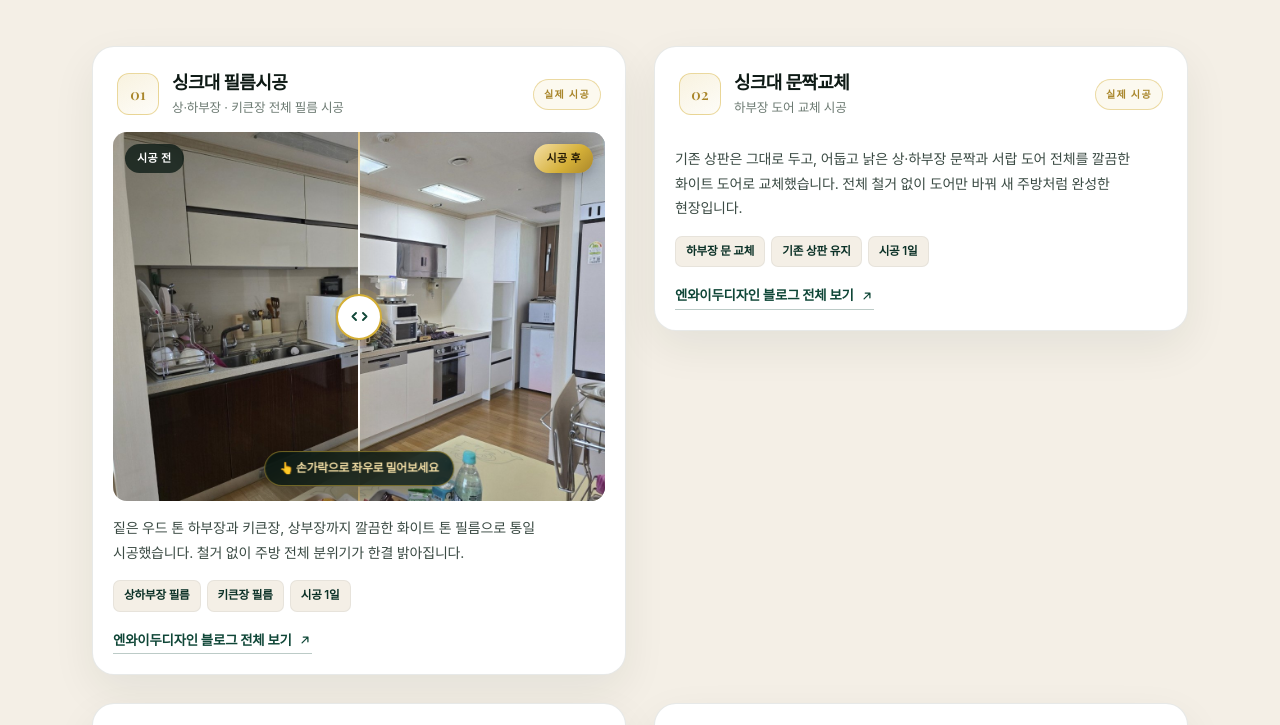
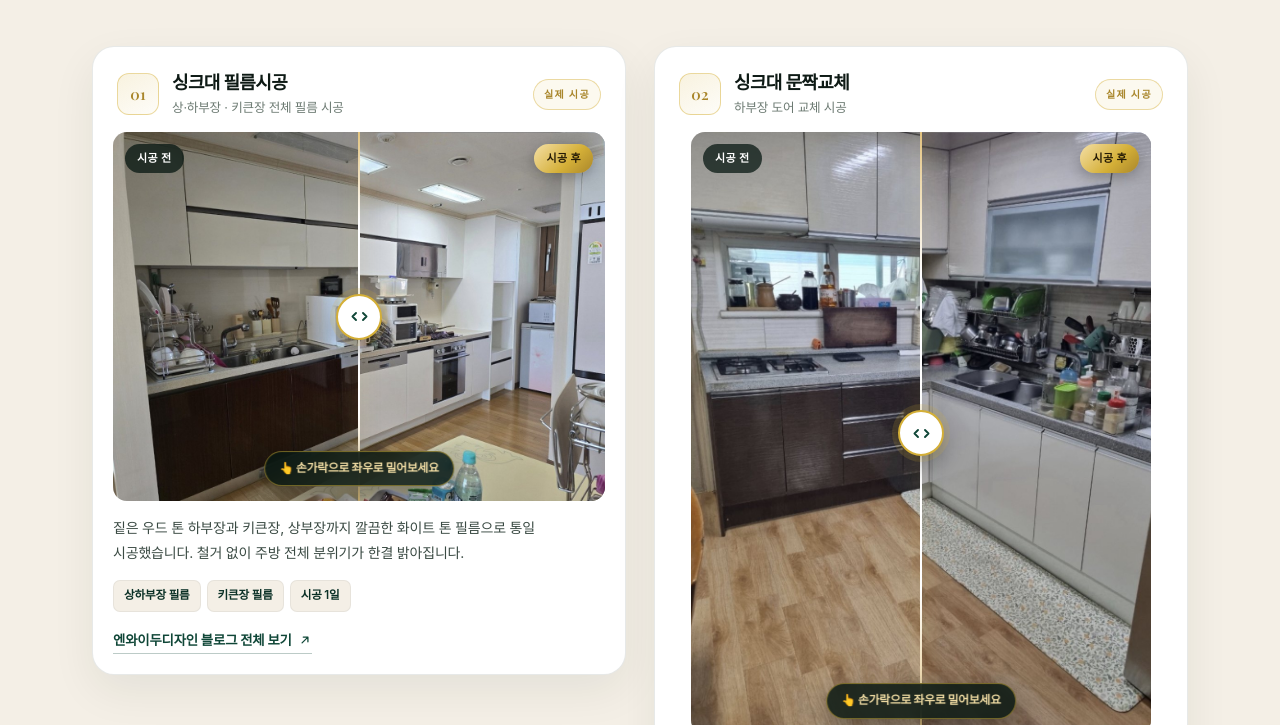
Before and after one commit to david4862/david4862.github.io, a plain HTML site: page index.html in a window 1280 px wide. Shown: the part 1180-1905 px from the top of the page. Drawn offline with nearby package versions, Linux system fonts and the light colour scheme; a web font is replaced by a local one.

Commit message:
시공사례 02 세로형 슬라이더 폭 지정 (align-self:center로 폭이 0이 되던 문제 수정)

```diff
--- a/index.html
+++ b/index.html
@@ -376,7 +376,7 @@ ul{margin:0}
 .case .ba__range::-webkit-slider-thumb{width:46px;height:46px}
 .case .ba__range::-moz-range-thumb{width:46px;height:46px}
 /* 시공사례 02 — 상·하부장 전체가 잘리지 않는 세로형 사진 */
-.case .ba--tall{aspect-ratio:1000/1307;max-width:min(100%,460px);margin-inline:auto;align-self:center}
+.case .ba--tall{aspect-ratio:1000/1307;width:100%;max-width:min(100%,460px);margin-inline:auto;align-self:center}
 
 /* ---------- ESTIMATE QUIZ ---------- */
 .estimate{padding-top:clamp(54px,6.4vw,86px)}
```
